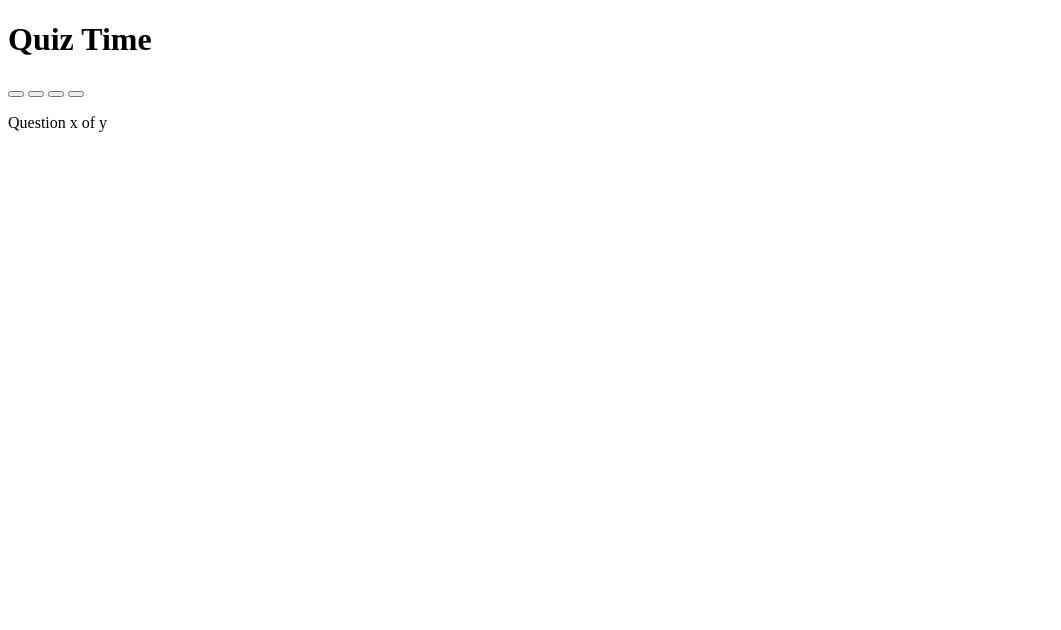
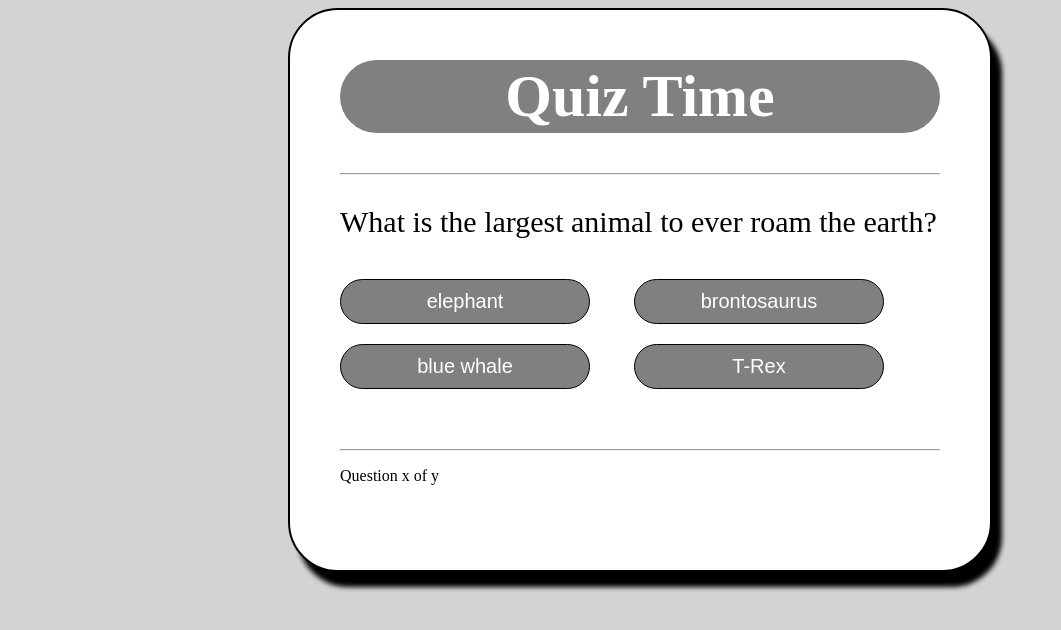
Before and after one commit to jesseflores512/quiz, a plain HTML site: page index.html in a window 1280 px wide. Shown: the whole page, without its empty margins (0-1061 px from the left). Drawn offline with Linux system fonts and the light colour scheme.

Commit message:
got question and answer to populate

```diff
--- /dev/null
+++ b/app.js
@@ -0,0 +1,25 @@
+function populate() {
+  if (quiz.isEnded()) {
+    //showscore
+  }
+  else {
+    //show new question
+    var element = document.querySelector('#question');
+    element.innerHTML = quiz.getQuestionIndex().text;
+
+    var choices = quiz.getQuestionIndex().choices;
+    for(var i = 0; i < choices.length; i++) {
+      var element = document.querySelector('#choice' + i);
+      element.innerHTML = choices[i];
+    }
+
+  }
+}
+var questions = [
+  new Question('What is the largest animal to ever roam the earth?', ['elephant', 'brontosaurus', 'blue whale', 'T-Rex'], 'brontosaurus'),
+  new Question('What movie has the record for highest grossing film?', ['Avatar', 'Avengers Infinity War', 'Jurassic Park', 'Lord of the Rings: The Two Towers'], 'Avatar')
+];
+
+var quiz = new Quiz(questions);
+
+populate();
--- a/index.html
+++ b/index.html
@@ -2,25 +2,33 @@
 <html lang="en" dir="ltr">
   <head>
     <meta charset="utf-8">
-    <title></title>
+    <link rel="stylesheet" href="style.css">
+    <title>Quiz Time</title>
   </head>
   <body>
     <div class="grid">
       <div class="quiz">
         <h1>Quiz Time</h1>
 
+        <hr style="margin-bottom: 20px">
+
         <p id="question"></p>
         <div class="buttons">
-          <button id="btnOne"><span id="choiceOne"></span></button>
-          <button id="btnTwo"><span id="choiceTwo"></span></button>
-          <button id="btnThree"><span id="choiceThree"></span></button>
-          <button id="btnFour"><span id="choiceFour"></span></button>
+          <button id="btn0"><span id="choice0"></span></button>
+          <button id="btn1"><span id="choice1"></span></button>
+          <button id="btn2"><span id="choice2"></span></button>
+          <button id="btn3"><span id="choice3"></span></button>
         </div>
 
+        <hr style="margin-top: 50px">
         <footer>
           <p id="progess">Question x of y</p>
         </footer>
       </div>
     </div>
+    <script src='quiz_controller.js'></script>
+    <script src='questions.js'></script>
+    <script src='app.js'></script>
+
   </body>
 </html>
--- /dev/null
+++ b/questions.js
@@ -0,0 +1,9 @@
+function Question (text, choices, answer) {
+  this.text = text;
+  this.choices = choices;
+  this.answer = answer;
+}
+
+Question.prototype.correctAnswer = function(choice) {
+  return choice === this.answer
+}
--- /dev/null
+++ b/quiz_controller.js
@@ -0,0 +1,21 @@
+function Quiz(question) {
+  this.score = 0;
+  this.questions = questions;
+  this.questionIndex = 0
+}
+
+Quiz.prototype.getQuestionIndex = function() {
+  return this.questions[this.questionIndex];
+}
+
+Quiz.prototype.isEnded = function() {
+  return this.questions.length === this.questionIndex;
+}
+
+Quiz.prototype.guess = function() {
+  this.questionIndex++;
+
+  if(this.getQuestionIndex() .correctAnswer(answer)){
+    this.score++;
+  }
+}
--- a/style.css
+++ b/style.css
@@ -0,0 +1,57 @@
+body {
+  background-color: lightgray;
+}
+
+.grid {
+  width: 600px;
+  height: 500px;
+  margin: 0 auto;
+  background-color: white;
+  padding: 10px 50px 50px 50px;
+  border-radius: 50px;
+  border: 2px solid black;
+  box-shadow: 10px 15px 5px black;
+}
+
+.grid h1 {
+  background-color: gray;
+  font-size: 60px;
+  text-align: center;
+  color: white;
+  padding: 2px 0px;
+  border-radius: 50px;
+}
+
+.grid #question {
+  font-size: 30px;
+  color: black;
+}
+
+.buttons {
+  margin-top: 30px;
+}
+
+#btn0, #btn1, #btn2, #btn3 {
+  background-color: gray;
+  width: 250px;
+  font-size: 20px;
+  color: white;
+  border: 1px solid black;
+  border-radius: 50px;
+  margin: 10px 40px 10px 0px;
+  padding: 10px 10px;
+}
+
+#progress {
+  color: #2b2b2b;
+  font-size: 18px;
+}
+
+#btn0:hover, #btn1:hover, #btn2:hover, #btn3:hover {
+  cursor: pointer;
+  background-color: darkblue;
+}
+
+#btn0:focus, #btn1:focus, #btn2:focus, #btn3:focus {
+  outline: 0;
+}
```
